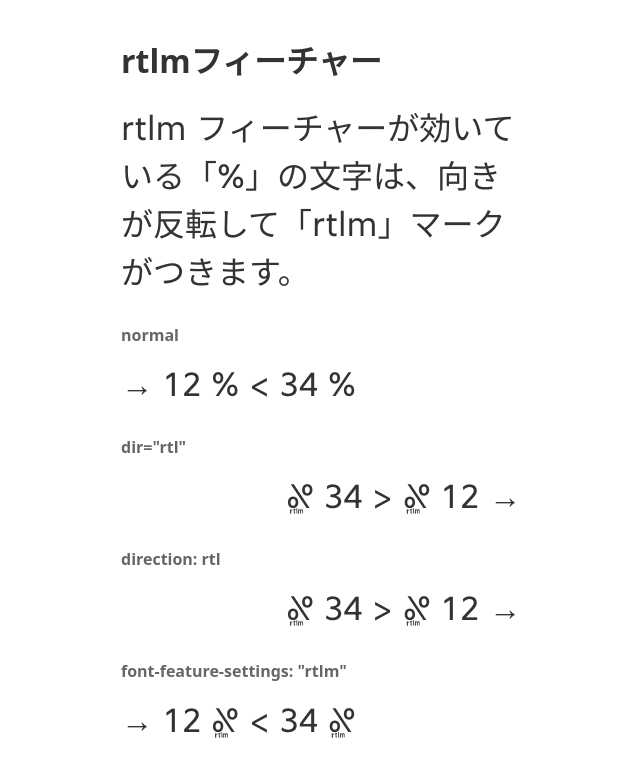
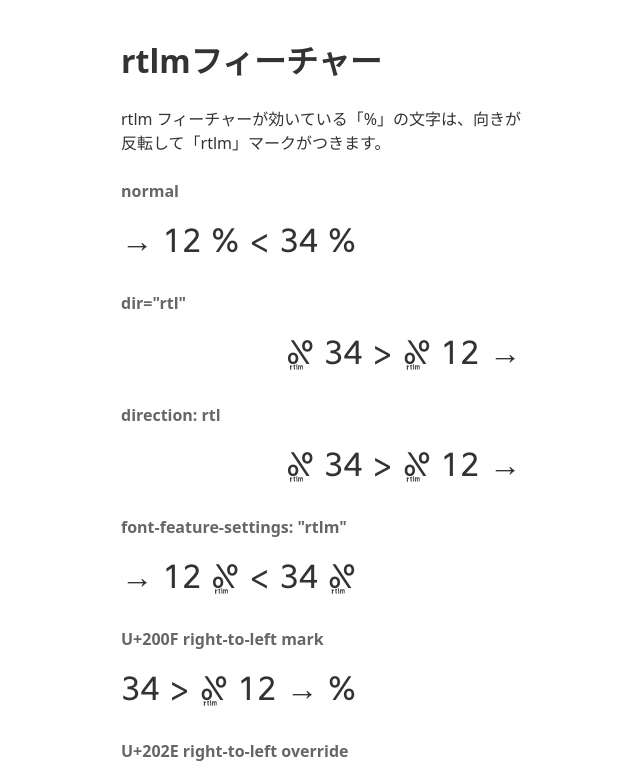
Before and after one commit to sharapeco/labs.suzume.dev., a website: page html/font/rtlm/index.html in a window 1280 px wide. Shown: the top 768 px of the page, without its empty margins (319-959 px from the left). Drawn offline with Linux system fonts and the light colour scheme.

Commit message:
🎨 スタイル修正

```diff
--- a/html/font/rtlm/index.html
+++ b/html/font/rtlm/index.html
@@ -29,7 +29,7 @@
 			color: #666;
 		}
 
-		p {
+		div p {
 			font-family: "TestFont", sans-serif;
 			font-size: 200%;
 			line-height: 1.5;
```
